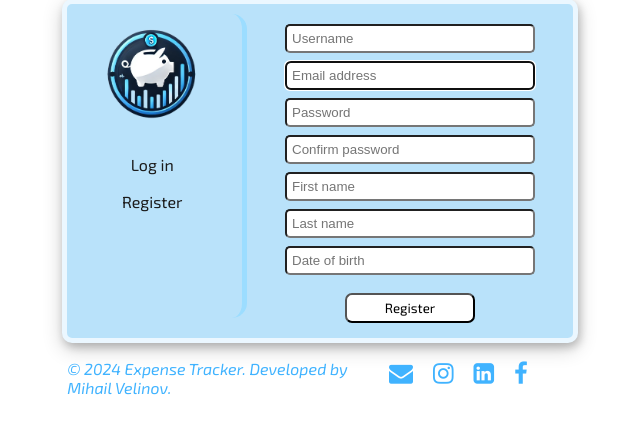
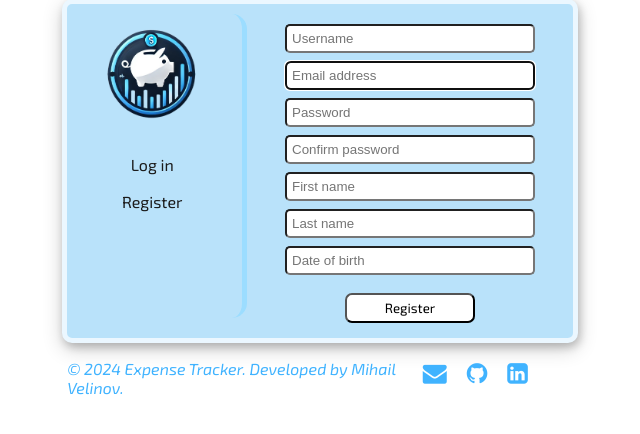
Before and after one commit to mixailvelinov/ExpenseTracker, a Django app: page /account/register/ in a window 1280 px wide. Shown: the part 200-634 px from the top of the page, without its empty margins (320-960 px from the left). Run offline with Django 5.2, Linux system fonts and the light colour scheme; some web fonts are replaced.

Commit message:
changed footer in base template

```diff
--- a/templates/base.html
+++ b/templates/base.html
@@ -68,9 +68,8 @@
     <div><p>&copy; 2024 Expense Tracker. Developed by Mihail Velinov.</p></div>
     <div class="contacts">
         <a href="mailto:mihail.vasilev.velinov@gmail.com"><i style="font-size:24px" class="fa">&#xf0e0;</i></a>
-        <a href="https://www.instagram.com/mixailvelinov/"><i style="font-size:24px" class="fa">&#xf16d;</i></a>
+        <a href="https://github.com/mixailvelinov"><i style="font-size:24px" class="fa fa-github"></i></a>
         <a href="https://www.linkedin.com/in/mihail-velinov-0a49aa121/"><i style="font-size:24px" class="fa">&#xf08c;</i></a>
-        <a href="https://www.facebook.com/mihail.velinov.37/"><i style="font-size:24px" class="fa">&#xf09a;</i></a>
 
     </div>
 
```
